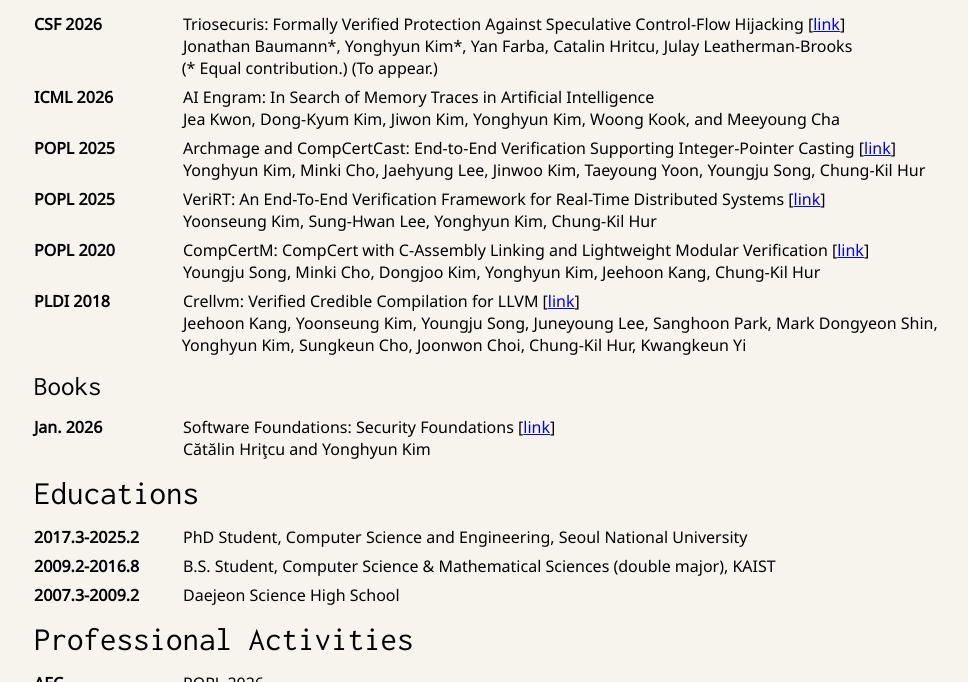
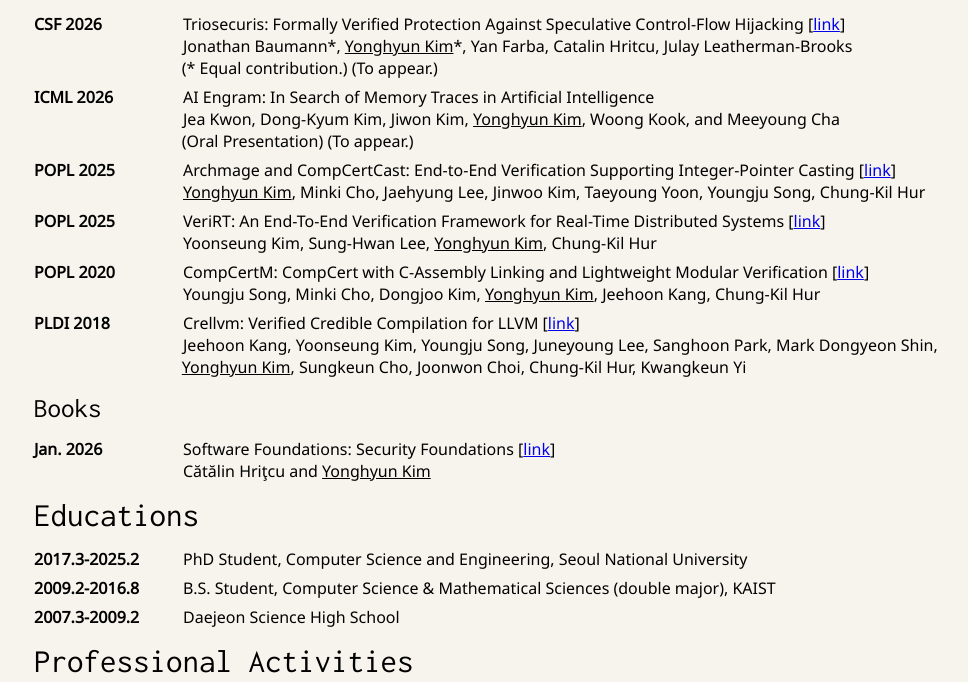
Before and after one commit to petrosyh/petrosyh.github.io, a plain HTML site: page index.html in a window 1280 px wide. Shown: the part 646-1328 px from the top of the page, without its empty margins (106-1074 px from the left). Drawn offline with Linux system fonts and the light colour scheme.

Commit message:
underlines

```diff
--- a/index.html
+++ b/index.html
@@ -156,7 +156,7 @@
       <dt class="dt-conf">CSF 2026 <br /> <br />  </dt> <dd class="dd-conf"> Triosecuris: Formally Verified Protection Against Speculative Control-Flow Hijacking
       [<a href="https://arxiv.org/pdf/2601.22978" target="_blank">link</a>]
       <br>
-      Jonathan Baumann*, Yonghyun Kim*, Yan Farba, Catalin Hritcu, Julay Leatherman-Brooks
+      Jonathan Baumann*, <u>Yonghyun Kim</u>*, Yan Farba, Catalin Hritcu, Julay Leatherman-Brooks
       <br>
       &nbsp;&nbsp;&nbsp;&nbsp;&nbsp;(* Equal contribution.) (To appear.)</dd>
 
@@ -164,31 +164,34 @@
       AI Engram: In Search of Memory Traces in Artificial Intelligence
       <!-- [<a href="https://sf.snu.ac.kr/publications/archmage.pdf" target="_blank">link</a>] -->
       <br>
-      Jea Kwon, Dong-Kyum Kim, Jiwon Kim, Yonghyun Kim, Woong Kook, and Meeyoung Cha</dd>
+      Jea Kwon, Dong-Kyum Kim, Jiwon Kim, <u>Yonghyun Kim</u>, Woong Kook, and Meeyoung Cha
+      <br>
+      &nbsp;&nbsp;&nbsp;&nbsp;&nbsp;(Oral Presentation) (To appear.)</dd>
+      </dd>
 
       <dt class="dt-conf">POPL 2025 <br /> <br />  </dt> <dd class="dd-conf">
       Archmage and CompCertCast: End-to-End Verification Supporting Integer-Pointer Casting
       [<a href="https://sf.snu.ac.kr/publications/archmage.pdf" target="_blank">link</a>]
       <br>
-      Yonghyun Kim, Minki Cho, Jaehyung Lee, Jinwoo Kim, Taeyoung Yoon, Youngju Song, Chung-Kil Hur</dd>
+      <u>Yonghyun Kim</u>, Minki Cho, Jaehyung Lee, Jinwoo Kim, Taeyoung Yoon, Youngju Song, Chung-Kil Hur</dd>
 
      <dt class="dt-conf">POPL 2025 <br /> <br />  </dt> <dd class="dd-conf">
       VeriRT: An End-To-End Verification Framework for Real-Time Distributed Systems
       [<a href="https://sf.snu.ac.kr/publications/veriRT.pdf" target="_blank">link</a>]
       <br>
-      Yoonseung Kim, Sung-Hwan Lee, Yonghyun Kim, Chung-Kil Hur</dd>
+      Yoonseung Kim, Sung-Hwan Lee, <u>Yonghyun Kim</u>, Chung-Kil Hur</dd>
 
     <dt class="dt-conf">POPL 2020 <br /> <br />  </dt> <dd class="dd-conf">CompCertM: CompCert with C-Assembly Linking and Lightweight Modular Verification
       [<a href="https://sf.snu.ac.kr/publications/compcertm.pdf" target="_blank">link</a>]
       <br>
-      Youngju Song, Minki Cho, Dongjoo Kim, Yonghyun Kim, Jeehoon Kang, Chung-Kil Hur</dd>
+      Youngju Song, Minki Cho, Dongjoo Kim, <u>Yonghyun Kim</u>, Jeehoon Kang, Chung-Kil Hur</dd>
 
     <dt class="dt-conf">PLDI 2018 <br /> <br />  </dt> <dd class="dd-conf">Crellvm: Verified Credible Compilation for LLVM
       [<a href="https://sf.snu.ac.kr/publications/crellvm.pdf" target="_blank">link</a>]
       <br>
       Jeehoon Kang, Yoonseung Kim, Youngju Song, Juneyoung Lee, Sanghoon Park, Mark Dongyeon Shin,
       <br>
-      &nbsp;&nbsp;&nbsp;&nbsp;&nbsp;Yonghyun Kim, Sungkeun Cho, Joonwon Choi, Chung-Kil Hur, Kwangkeun Yi</dd>
+      &nbsp;&nbsp;&nbsp;&nbsp;&nbsp;<u>Yonghyun Kim</u>, Sungkeun Cho, Joonwon Choi, Chung-Kil Hur, Kwangkeun Yi</dd>
 
   </dl>
 
@@ -201,7 +204,7 @@
       Software Foundations: Security Foundations
       [<a href="https://softwarefoundations.cis.upenn.edu/secf-current/index.html" target="_blank">link</a>]
       <br>
-      Cătălin Hriţcu and Yonghyun Kim</dd>
+      Cătălin Hriţcu and <u>Yonghyun Kim</u></dd>
   </dl>
 
   <div class="sectionheader">
```
